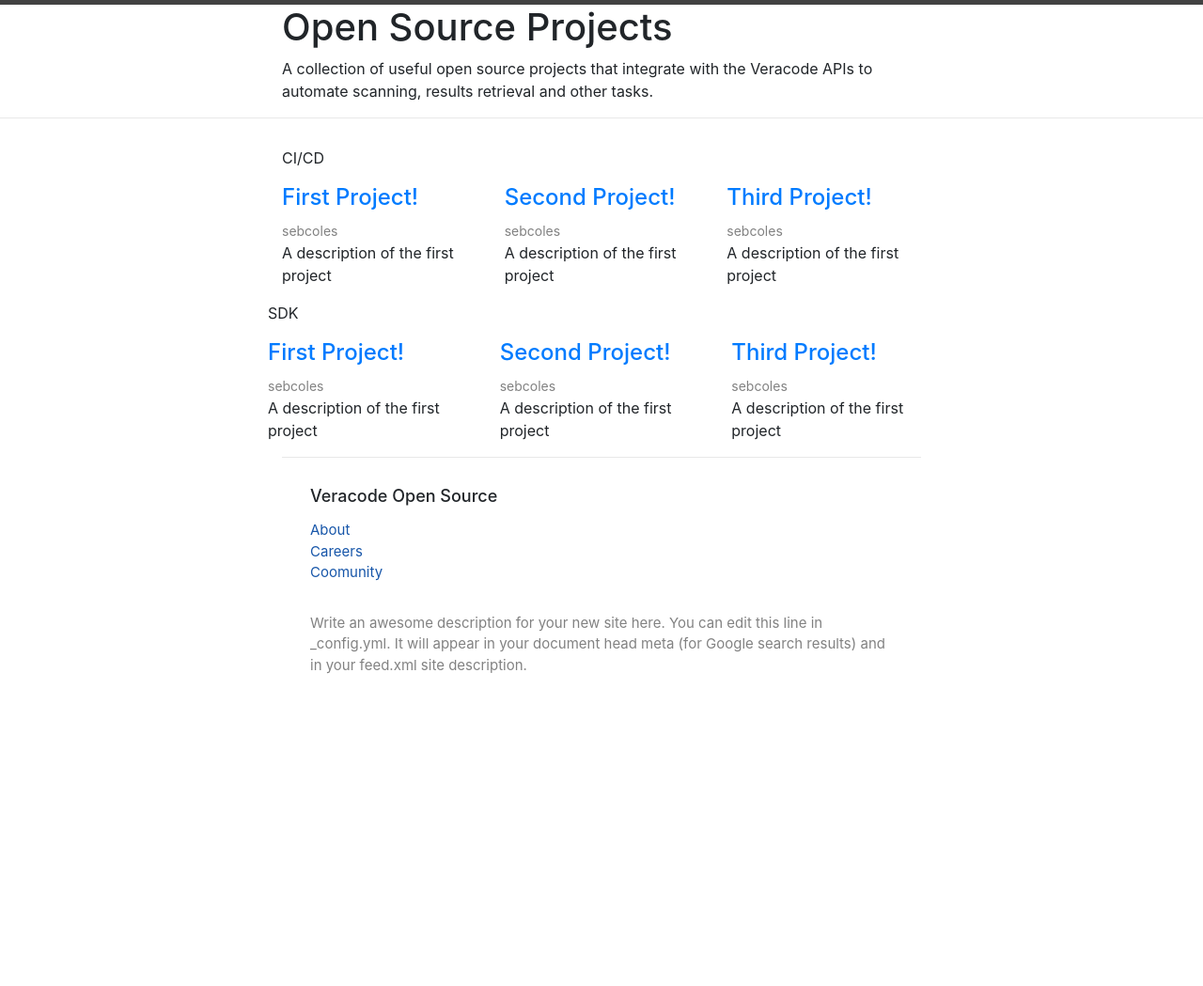
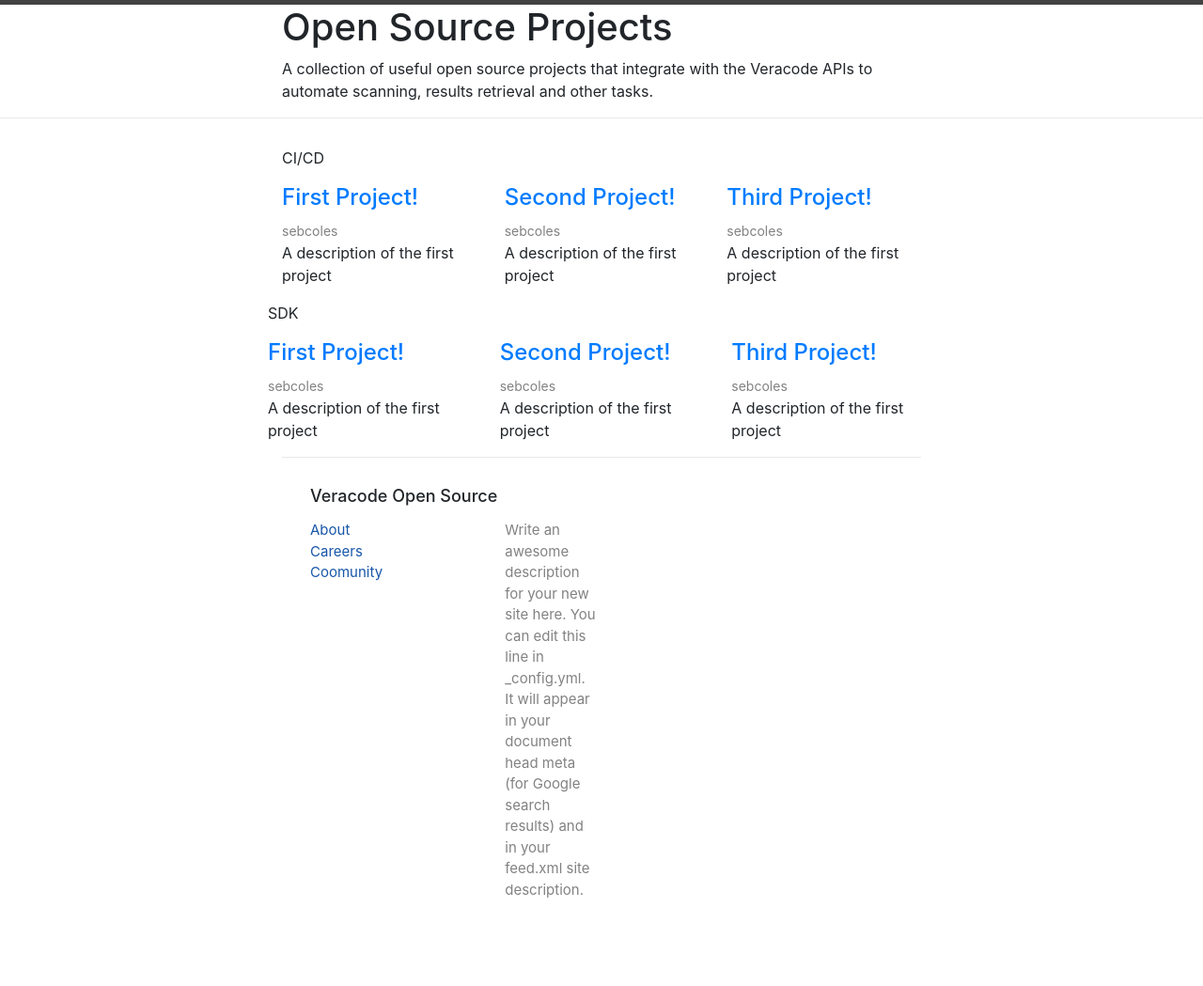
Before and after one commit to sebcoles/sebcoles.github.io, a Jekyll site: the page built from index.html, in a window 1280 px wide. Shown: the whole page at 94% size. Built offline with Jekyll 4.4.1, drawn with Linux system fonts in a browser that asks for light colours; before the commit the page ends 900 px from its top, so only the background shows below that.

Commit message:
Update footer.html

```diff
--- a/_includes/footer.html
+++ b/_includes/footer.html
@@ -13,7 +13,7 @@
         </ul>
       </div>
 
-      <div class="footer-col  footer-col-4">
+      <div class="footer-col  footer-col-2">
         <p class="text">{{ site.description }}</p>
       </div>
     </div>
```
